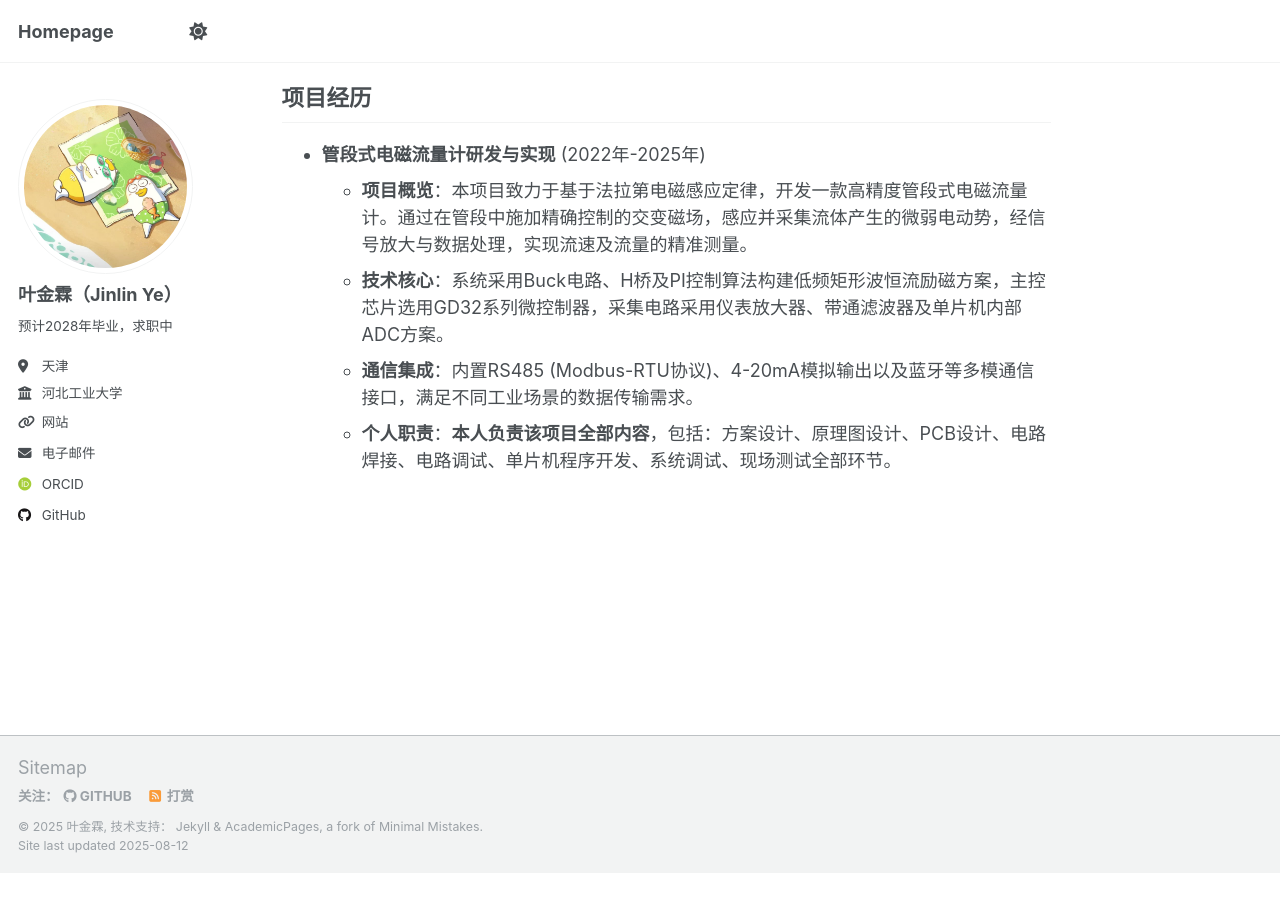
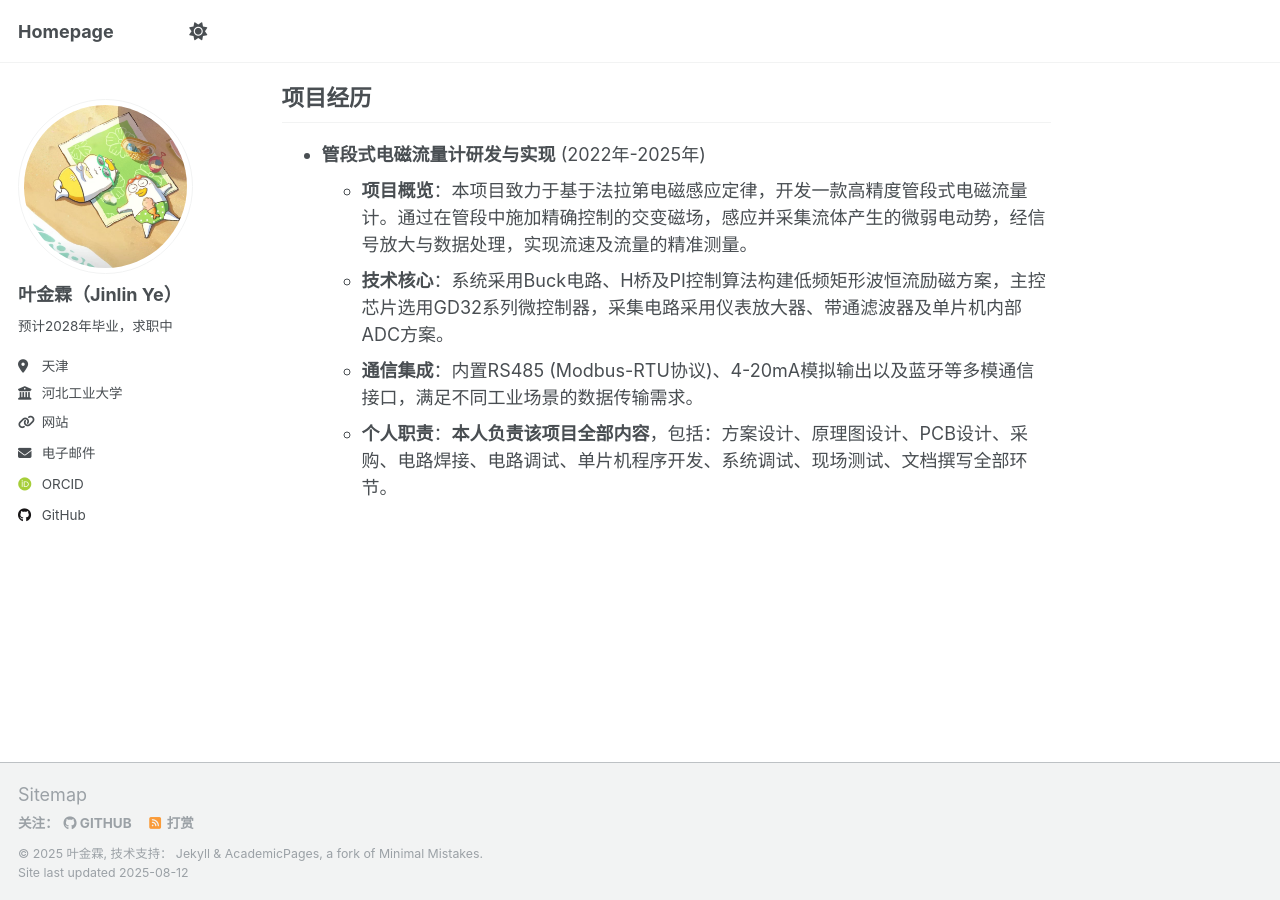
Before and after one commit to JinlinYY/JinlinYY.github.io, a Jekyll site: the page built from _pages/about.md, in a window 1280 px wide and 900 px high, scrolled down 1156 px. Built offline with Jekyll 4.4.1, drawn with Linux system fonts in a browser that asks for light colours; some web fonts are replaced; a script that is not in the unit is left out; before the commit the page ends 2029 px from its top, so only the background shows below that.

Commit message:
Update about.md

```diff
--- a/_pages/about.md
+++ b/_pages/about.md
@@ -32,4 +32,4 @@ redirect_from:
     * **项目概览**：本项目致力于基于法拉第电磁感应定律，开发一款高精度管段式电磁流量计。通过在管段中施加精确控制的交变磁场，感应并采集流体产生的微弱电动势，经信号放大与数据处理，实现流速及流量的精准测量。
     * **技术核心**：系统采用Buck电路、H桥及PI控制算法构建低频矩形波恒流励磁方案，主控芯片选用GD32系列微控制器，采集电路采用仪表放大器、带通滤波器及单片机内部ADC方案。
     * **通信集成**：内置RS485 (Modbus-RTU协议)、4-20mA模拟输出以及蓝牙等多模通信接口，满足不同工业场景的数据传输需求。
-    * **个人职责**：**本人负责该项目全部内容**，包括：方案设计、原理图设计、PCB设计、电路焊接、电路调试、单片机程序开发、系统调试、现场测试全部环节。
+    * **个人职责**：**本人负责该项目全部内容**，包括：方案设计、原理图设计、PCB设计、采购、电路焊接、电路调试、单片机程序开发、系统调试、现场测试、文档撰写全部环节。
```
